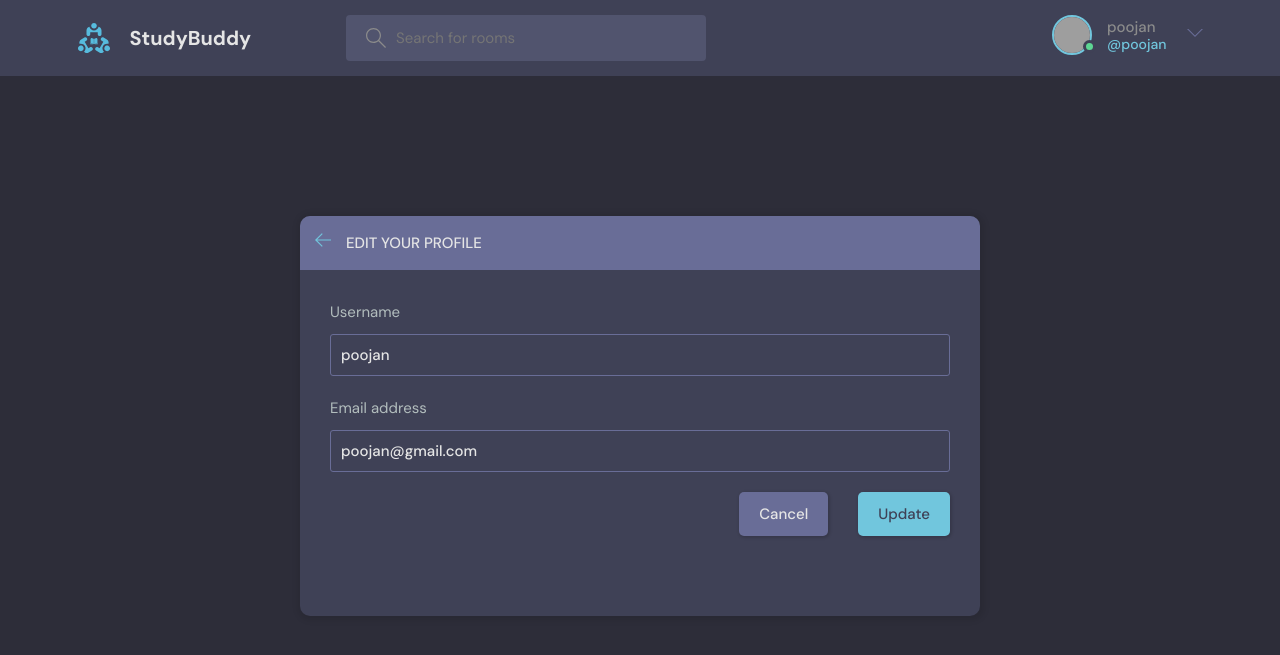
After one commit to pxxjan/Studybuddy-App, a Django app: page /update-user/ in a window 1280 px wide. The commit adds this page. Shown: the top 655 px of the page. Run offline with Django 5.2, Linux system fonts and the light colour scheme; a user stored in the database is signed in; grey boxes are pictures that could not be loaded.

Commit message:
user acc page

```diff
--- a/base/forms.py
+++ b/base/forms.py
@@ -1,8 +1,16 @@
 from django.forms import ModelForm
 from .models import Room
+from django.contrib.auth.models import User
 
 class RoomForm(ModelForm):
     class Meta:
         model = Room
         fields = '__all__'
         exclude = ['host', 'participants']
+
+
+class UserForm(ModelForm):
+
+    class Meta:
+        model = User
+        fields = ['username', 'email']
--- a/base/templates/base/profile.html
+++ b/base/templates/base/profile.html
@@ -21,7 +21,9 @@
         <div class="profile__info">
           <h3>{{user.username}}</h3>
           <p>@{{user.username}}</p>
-          <a href="edit-user.html" class="btn btn--main btn--pill">Edit Profile</a>
+          {% if request.user == user %}
+          <a href="{% url 'update-user' %}" class="btn btn--main btn--pill">Edit Profile</a>
+          {% endif %}
         </div>
         <div class="profile__about">
           <h3>About</h3>
--- a/base/templates/base/profile_old.html
+++ b/base/templates/base/profile_old.html
@@ -3,7 +3,7 @@
 {% block content %}
 
 <style>
-    .profile-container{
+    .profile-container {
         display: grid;
         grid-template-columns: 1fr 3fr 1fr;
     }
--- /dev/null
+++ b/base/templates/base/update-user.html
@@ -0,0 +1,43 @@
+{% extends 'main.html' %}
+
+{% block content %}
+
+<main class="update-account layout">
+  <div class="container">
+    <div class="layout__box">
+      <div class="layout__boxHeader">
+        <div class="layout__boxTitle">
+          <a href="{% url 'home' %}">
+            <svg version="1.1" xmlns="http://www.w3.org/2000/svg" width="32" height="32" viewBox="0 0 32 32">
+              <title>arrow-left</title>
+              <path
+                d="M13.723 2.286l-13.723 13.714 13.719 13.714 1.616-1.611-10.96-10.96h27.625v-2.286h-27.625l10.965-10.965-1.616-1.607z">
+              </path>
+            </svg>
+          </a>
+          <h3>Edit your profile</h3>
+        </div>
+      </div>
+      <div class="layout__body">
+        <form class="form" action="" method="post">
+          {% csrf_token %}
+
+          {% for field in form %}
+          <div class="form__group">
+            <label for="profile_pic">{{field.label}}</label>
+            {{field}}
+          </div>
+          {% endfor %}
+
+          <div class="form__action">
+            <a class="btn btn--dark" href="index.html">Cancel</a>
+            <button class="btn btn--main" type="submit">Update</button>
+          </div>
+        </form>
+      </div>
+    </div>
+  </div>
+  </div>
+</main>
+
+{% endblock content %}
--- a/base/urls.py
+++ b/base/urls.py
@@ -14,4 +14,6 @@ urlpatterns = [
     path('update-room/<str:pk>/', views.updateRoom, name="update-room"),
     path('delete-room/<str:pk>/', views.deleteRoom, name="delete-room"),
     path('delete-message/<str:pk>/', views.deleteMessage, name="delete-message"),
+
+    path('update-user/', views.updateUser, name="update-user"),
 ]
--- a/base/views.py
+++ b/base/views.py
@@ -7,7 +7,7 @@ from django.contrib.auth import authenticate, login, logout
 from django.contrib.auth.forms import UserCreationForm
 from django.contrib.auth.models import User
 from .models import Room, Topic, Message
-from .forms import RoomForm
+from .forms import RoomForm, UserForm
 
 
 def loginPage(request):
@@ -182,3 +182,18 @@ def deleteMessage(request, pk):
         return redirect('home')
 
     return render(request, 'base/delete.html', {'obj': message})
+
+
+@login_required(login_url='login')
+def updateUser(request):
+
+    user = request.user
+    form = UserForm(instance=user)
+
+    if request.method == 'POST':
+        form = UserForm(request.POST, instance=user)
+        if form.is_valid():
+            form.save()
+            return redirect('user-profile', pk=user.id)
+
+    return render(request, 'base/update-user.html', {'form': form})
--- a/templates/main.html
+++ b/templates/main.html
@@ -1,6 +1,7 @@
 <!DOCTYPE html>
 {% load static %}
 <html lang="en">
+
 <head>
   <meta charset="UTF-8" />
   <meta http-equiv="X-UA-Compatible" content="IE=edge" />
--- a/templates/navbar.html
+++ b/templates/navbar.html
@@ -10,8 +10,8 @@
         <svg version="1.1" xmlns="http://www.w3.org/2000/svg" width="32" height="32" viewBox="0 0 32 32">
           <title>search</title>
           <path
-              d="M32 30.586l-10.845-10.845c1.771-2.092 2.845-4.791 2.845-7.741 0-6.617-5.383-12-12-12s-12 5.383-12 12c0 6.617 5.383 12 12 12 2.949 0 5.649-1.074 7.741-2.845l10.845 10.845 1.414-1.414zM12 22c-5.514 0-10-4.486-10-10s4.486-10 10-10c5.514 0 10 4.486 10 10s-4.486 10-10 10z"
-            ></path>
+            d="M32 30.586l-10.845-10.845c1.771-2.092 2.845-4.791 2.845-7.741 0-6.617-5.383-12-12-12s-12 5.383-12 12c0 6.617 5.383 12 12 12 2.949 0 5.649-1.074 7.741-2.845l10.845 10.845 1.414-1.414zM12 22c-5.514 0-10-4.486-10-10s4.486-10 10-10c5.514 0 10 4.486 10 10s-4.486 10-10 10z">
+          </path>
         </svg>
         <input name="q" placeholder="Search for rooms" />
       </label>
@@ -22,7 +22,7 @@
 
       {% if request.user.is_authenticated %}
       <div class="header__user">
-          <a href="profile.html">
+        <a href="{% url 'user-profile' user.id %}">
           <div class="avatar avatar--medium active">
             <img src="https://randomuser.me/api/portraits/men/37.jpg" />
           </div>
@@ -46,47 +46,29 @@
       {% endif %}
 
       <div class="dropdown-menu">
-          <a href="settings.html" class="dropdown-link"
-            ><svg version="1.1" xmlns="http://www.w3.org/2000/svg" width="32" height="32" viewBox="0 0 32 32">
+        <a href="{% url 'update-user' %}" class="dropdown-link"><svg version="1.1" xmlns="http://www.w3.org/2000/svg" width="32"
+            height="32" viewBox="0 0 32 32">
             <title>tools</title>
             <path
-                d="M27.465 32c-1.211 0-2.35-0.471-3.207-1.328l-9.392-9.391c-2.369 0.898-4.898 0.951-7.355 0.15-3.274-1.074-5.869-3.67-6.943-6.942-0.879-2.682-0.734-5.45 0.419-8.004 0.135-0.299 0.408-0.512 0.731-0.572 0.32-0.051 0.654 0.045 0.887 0.277l5.394 5.395 3.586-3.586-5.394-5.395c-0.232-0.232-0.336-0.564-0.276-0.887s0.272-0.596 0.572-0.732c2.552-1.152 5.318-1.295 8.001-0.418 3.274 1.074 5.869 3.67 6.943 6.942 0.806 2.457 0.752 4.987-0.15 7.358l9.392 9.391c0.844 0.842 1.328 2.012 1.328 3.207-0 2.5-2.034 4.535-4.535 4.535zM15.101 19.102c0.26 0 0.516 0.102 0.707 0.293l9.864 9.863c0.479 0.479 1.116 0.742 1.793 0.742 1.398 0 2.535-1.137 2.535-2.535 0-0.668-0.27-1.322-0.742-1.793l-9.864-9.863c-0.294-0.295-0.376-0.74-0.204-1.119 0.943-2.090 1.061-4.357 0.341-6.555-0.863-2.631-3.034-4.801-5.665-5.666-1.713-0.561-3.468-0.609-5.145-0.164l4.986 4.988c0.391 0.391 0.391 1.023 0 1.414l-5 5c-0.188 0.188-0.441 0.293-0.707 0.293s-0.52-0.105-0.707-0.293l-4.987-4.988c-0.45 1.682-0.397 3.436 0.164 5.146 0.863 2.631 3.034 4.801 5.665 5.666 2.2 0.721 4.466 0.604 6.555-0.342 0.132-0.059 0.271-0.088 0.411-0.088z"
-              ></path>
+              d="M27.465 32c-1.211 0-2.35-0.471-3.207-1.328l-9.392-9.391c-2.369 0.898-4.898 0.951-7.355 0.15-3.274-1.074-5.869-3.67-6.943-6.942-0.879-2.682-0.734-5.45 0.419-8.004 0.135-0.299 0.408-0.512 0.731-0.572 0.32-0.051 0.654 0.045 0.887 0.277l5.394 5.395 3.586-3.586-5.394-5.395c-0.232-0.232-0.336-0.564-0.276-0.887s0.272-0.596 0.572-0.732c2.552-1.152 5.318-1.295 8.001-0.418 3.274 1.074 5.869 3.67 6.943 6.942 0.806 2.457 0.752 4.987-0.15 7.358l9.392 9.391c0.844 0.842 1.328 2.012 1.328 3.207-0 2.5-2.034 4.535-4.535 4.535zM15.101 19.102c0.26 0 0.516 0.102 0.707 0.293l9.864 9.863c0.479 0.479 1.116 0.742 1.793 0.742 1.398 0 2.535-1.137 2.535-2.535 0-0.668-0.27-1.322-0.742-1.793l-9.864-9.863c-0.294-0.295-0.376-0.74-0.204-1.119 0.943-2.090 1.061-4.357 0.341-6.555-0.863-2.631-3.034-4.801-5.665-5.666-1.713-0.561-3.468-0.609-5.145-0.164l4.986 4.988c0.391 0.391 0.391 1.023 0 1.414l-5 5c-0.188 0.188-0.441 0.293-0.707 0.293s-0.52-0.105-0.707-0.293l-4.987-4.988c-0.45 1.682-0.397 3.436 0.164 5.146 0.863 2.631 3.034 4.801 5.665 5.666 2.2 0.721 4.466 0.604 6.555-0.342 0.132-0.059 0.271-0.088 0.411-0.088z">
+            </path>
           </svg>
-            Settings</a
-          >
-          <a href="{% url 'logout' %}" class="dropdown-link"
-            ><svg version="1.1" xmlns="http://www.w3.org/2000/svg" width="32" height="32" viewBox="0 0 32 32">
+          Settings</a>
+        <a href="{% url 'logout' %}" class="dropdown-link"><svg version="1.1" xmlns="http://www.w3.org/2000/svg"
+            width="32" height="32" viewBox="0 0 32 32">
             <title>sign-out</title>
             <path
-                d="M3 0h22c0.553 0 1 0 1 0.553l-0 3.447h-2v-2h-20v28h20v-2h2l0 3.447c0 0.553-0.447 0.553-1 0.553h-22c-0.553 0-1-0.447-1-1v-30c0-0.553 0.447-1 1-1z"
-              ></path>
+              d="M3 0h22c0.553 0 1 0 1 0.553l-0 3.447h-2v-2h-20v28h20v-2h2l0 3.447c0 0.553-0.447 0.553-1 0.553h-22c-0.553 0-1-0.447-1-1v-30c0-0.553 0.447-1 1-1z">
+            </path>
             <path
-                d="M21.879 21.293l1.414 1.414 6.707-6.707-6.707-6.707-1.414 1.414 4.293 4.293h-14.172v2h14.172l-4.293 4.293z"
-              ></path>
+              d="M21.879 21.293l1.414 1.414 6.707-6.707-6.707-6.707-1.414 1.414 4.293 4.293h-14.172v2h14.172l-4.293 4.293z">
+            </path>
           </svg>
-            Logout</a
-          >
+          Logout</a>
       </div>
     </nav>
   </div>
 </header>
-
-
-
-
-
-
-
-
-
-
-
-
-
-
-
-
 
 
 <!-- {% if request.user.is_authenticated %}
```
Also changed, not shown: base/templates/base/room_old.html (+5 -5 lines), base/templates/base/delete.html (line endings or trailing spaces), base/templates/base/room_form_old.html (line endings or trailing spaces), base/templates/base/topics_component.html (indentation only), db.sqlite3. Lines whose indentation alone changed are shown as unchanged.
